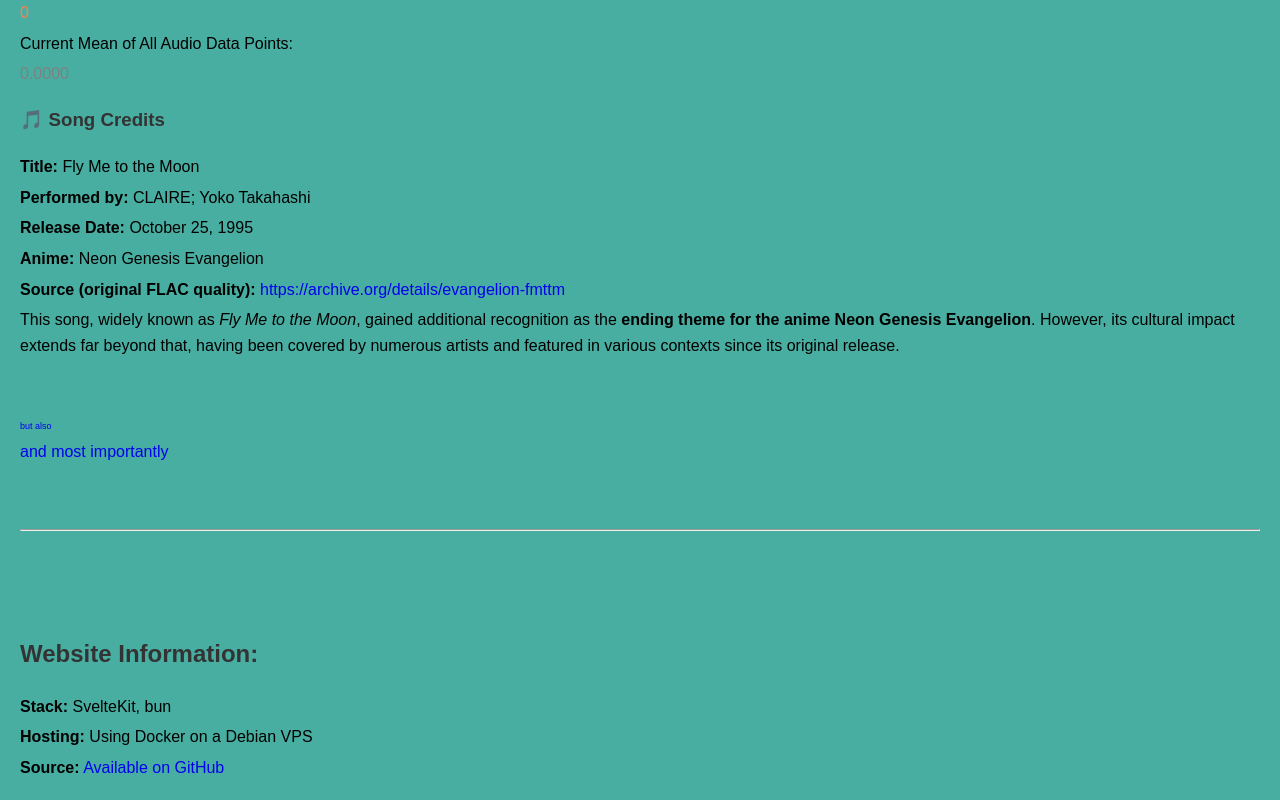
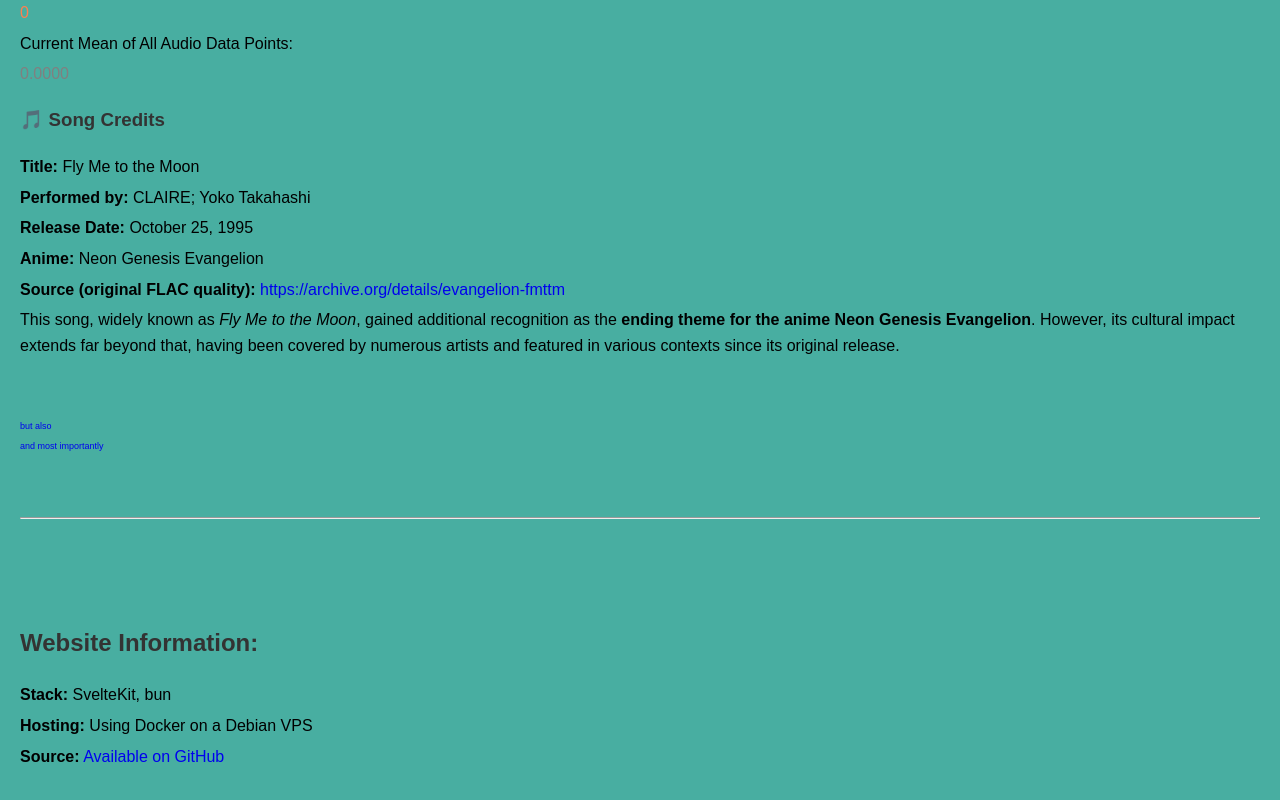
Before and after one commit to Urpagin/urpagin-dot-net, a SvelteKit app: page / in a window 1280 px wide. Shown: the part 1025-1825 px from the top of the page. Built offline with nearby package versions, Linux system fonts and the light colour scheme.

Commit message:
update 2

```diff
--- a/src/routes/+page.svelte
+++ b/src/routes/+page.svelte
@@ -241,7 +241,7 @@
 	<a href="https://youtu.be/Dp2SJN4UiE4" target="_blank">but also</a>
 </p>
 
-<p style="font-size: xxx-small;">
+<p style="font-size: xx-small;">
 	<a href="https://www.youtube.com/@mai_dq" target="_blank">and most importantly</a>
 </p>
 
```
Also changed, not shown: 1 other file (tests, documents, lock files or other folders).
